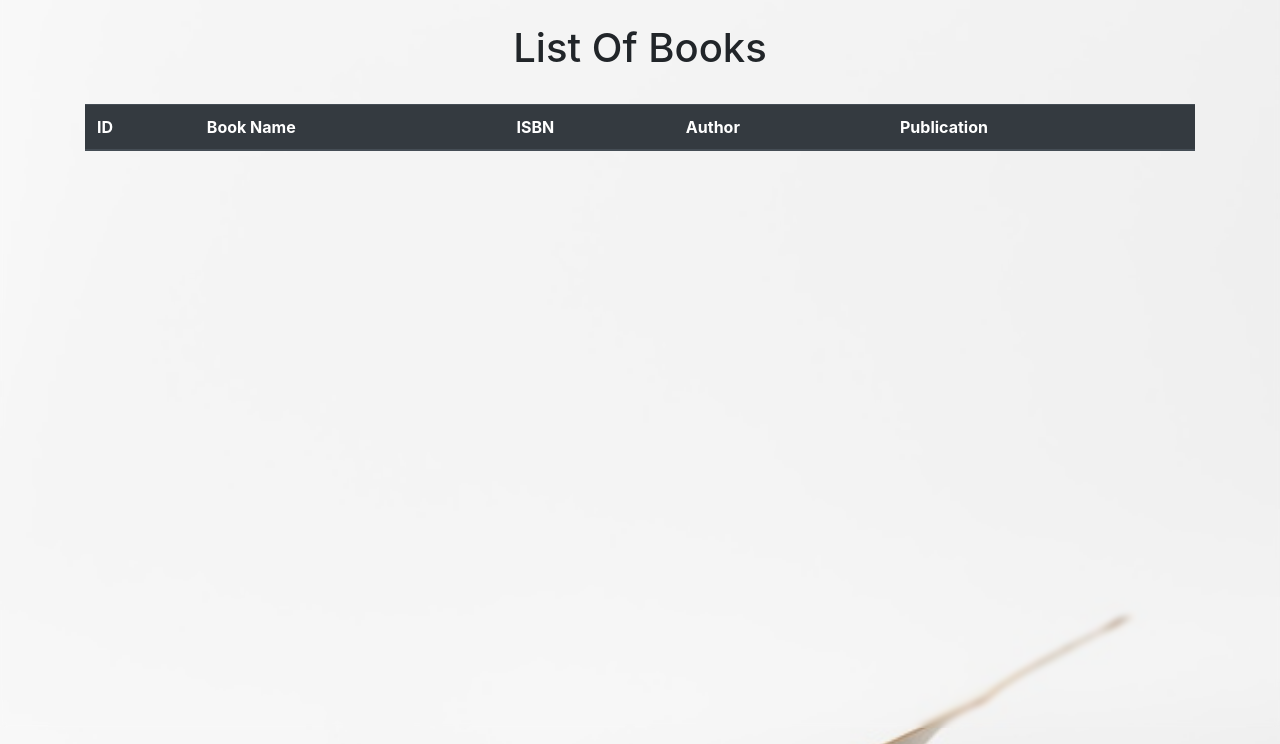
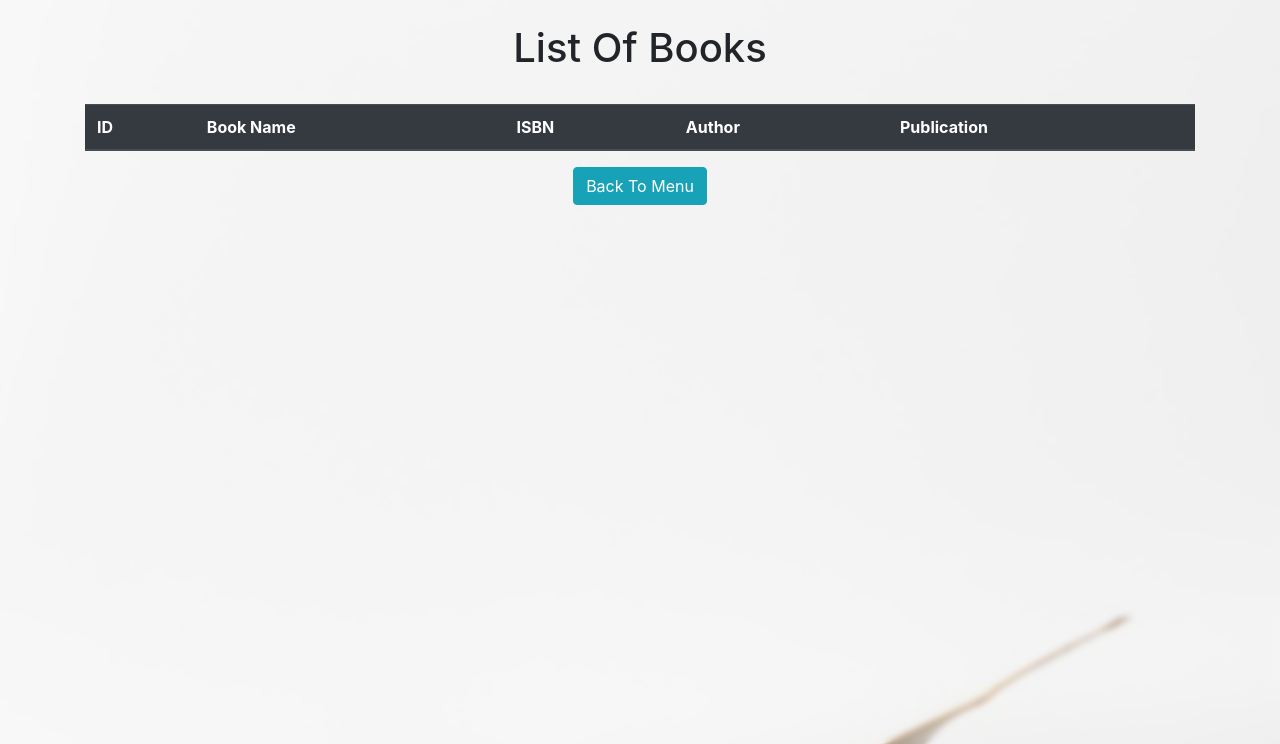
Before and after one commit to RutujaGurav07/Libary_manegement_system_django, a Django app: page /all_book/ in a window 1280 px wide. Shown: the part 56-800 px from the top of the page. Run offline with Django 4.2, Linux system fonts and the light colour scheme; data that the repository does not hold is empty; some libraries are stand-ins or nearby versions.

Commit message:
Adding back to maenu button on all_book page

```diff
--- a/library/templates/all_book.html
+++ b/library/templates/all_book.html
@@ -11,9 +11,11 @@
 
 <body>
 </br>
+
    <div class="container">
     <h1 class = "text-center">List Of Books</h1>
    </div>
+
 </br>
 
 
@@ -43,7 +45,12 @@
             </tbody>
         </table>
     </div>
-
+    <!-- <div class="container">
+        <button type="submit" class="btn btn-info">Back to menu</button>
+       </div> -->
+       <div class="col-md-12 text-center">
+        <a href="/Admin_portal" class="btn btn-info " role="button" aria-pressed="true">Back To Menu</a>
+    </div>
 </body>
 
 </html>
--- a/library/urls.py
+++ b/library/urls.py
@@ -7,6 +7,7 @@ urlpatterns = [
     path('admin_login/', views.admin),
     path('Student_portal/', views.student),
     path('admin_register/', views.admin_register),
+    path('Admin_portal/', views.admin_portal),
     path('add_book/', views.add_book),
     path('all_book/', views.all_book),
     path('delete_book/', views.delete_book),
--- a/library/views.py
+++ b/library/views.py
@@ -31,6 +31,8 @@ class create_dict(dict):
 def say_hello(request):
     return render(request,'welcome.html')
 
+def admin_portal(request):
+    return render(request,'Admin_portal.html')
 def add_book(request):
     if request.method == 'POST':
         m=sql.connect(host="localhost",user="root",passwd="new_password",database ="library_management")
```
